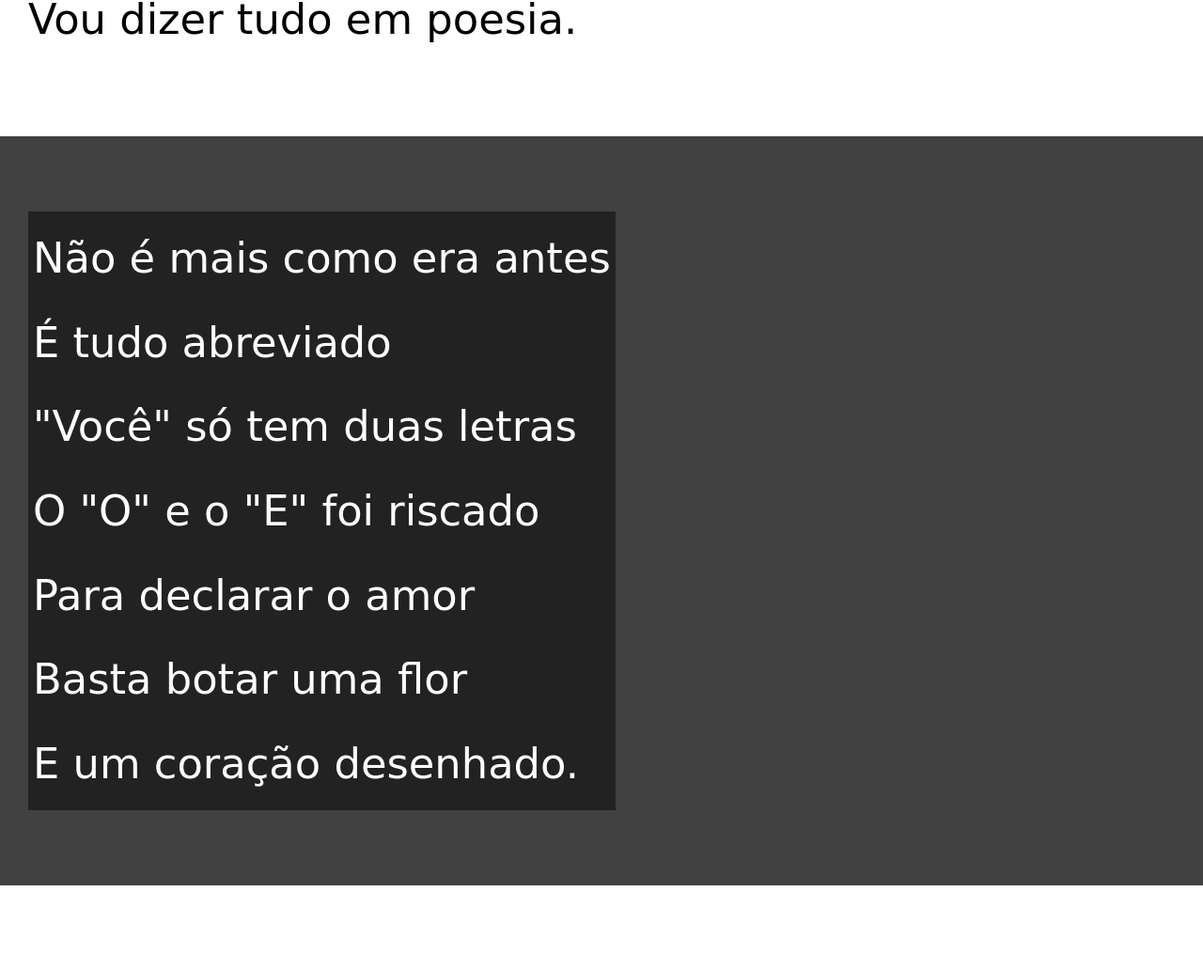
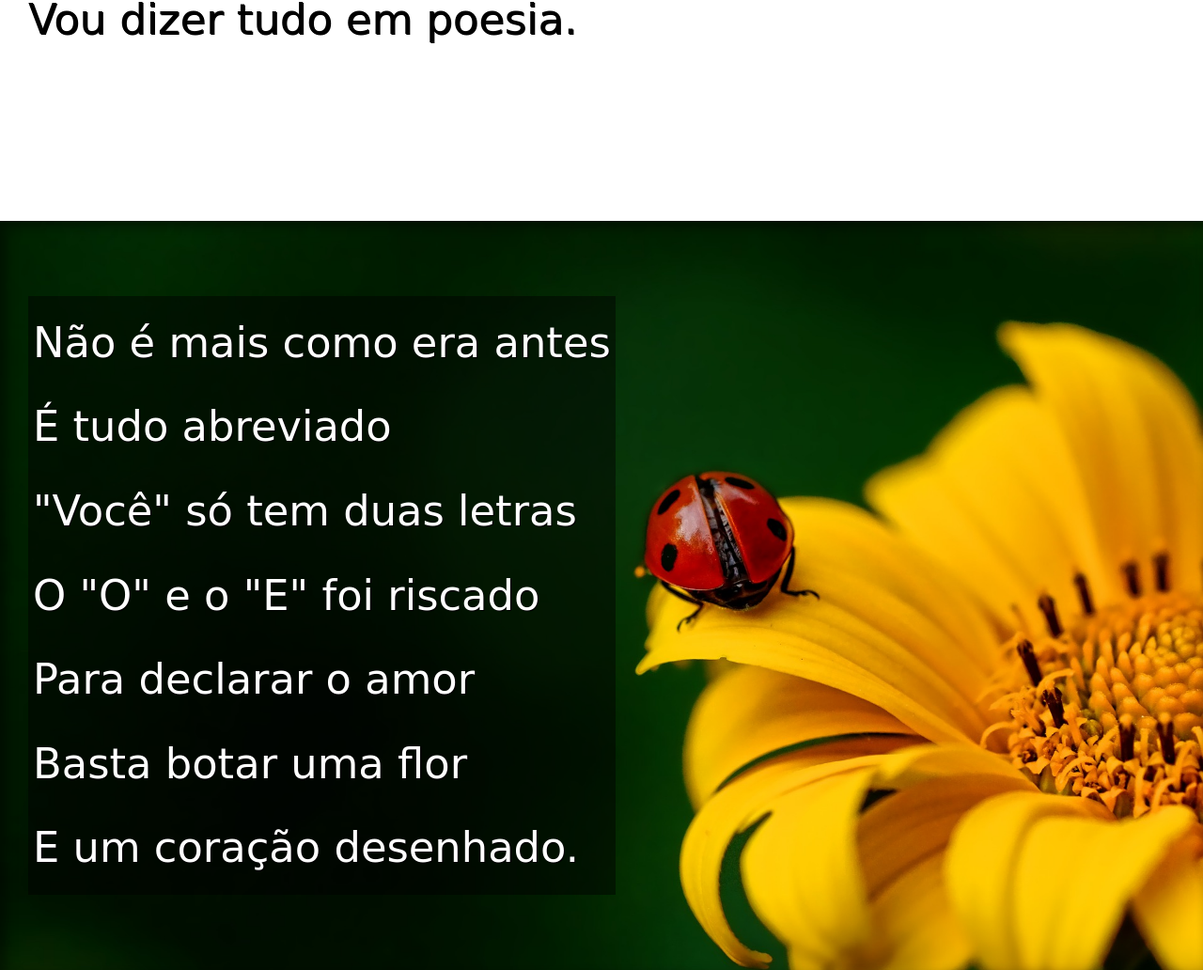
Before and after one commit to Kauanzzola/HTML-CSS, a plain HTML site: page Desafios/d012/index.html in a window 1280 px wide. Shown: the part 845-1877 px from the top of the page at 94% size. Drawn offline with Linux system fonts and the light colour scheme.

Commit message:
Projeto completo

```diff
--- a/Desafios/d012/estilo/style.css
+++ b/Desafios/d012/estilo/style.css
@@ -49,18 +49,34 @@ section{
     padding-left: 30px;
     font-size: 3.5vw;
 }
+section > p{
+    padding-bottom: 2em;
+    text-shadow: 1px 1px 0px black;
+}
 section.normal{
     background-color: white;
     color: black;
 }
 section.imagem{
+    box-shadow: inset 6px 6px 13px 0px rgba(0, 0, 0, 0.473);
     background-color: rgb(66, 65, 65);
     color: white;
+    background-size: cover;
+    background-attachment: fixed;
 }
 section.imagem > p{
     display: inline-block;
     padding: 5px;
     background-color: rgba(0, 0, 0, 0.479);
+}
+section#img01{
+    background-image: url('../imagens/background001.jpg');
+    background-position: right center;
+}
+section#img02{
+    background-image: url('../imagens/background002.jpg');
+    background-position: right center;
+
 }
 footer{
     background-color: black;
--- a/Desafios/d012/index.html
+++ b/Desafios/d012/index.html
@@ -22,7 +22,7 @@
             Vou dizer tudo em poesia.
         </p>
     </section>
-    <section class="imagem">
+    <section class="imagem" id="img01">
         <p>
             Não é mais como era antes <br>
             É tudo abreviado <br>
@@ -54,7 +54,7 @@
             Decifre esse rabisco.
         </p>
     </section>
-    <section class="imagem">
+    <section class="imagem" id="img02">
         <p>
             Tenho saudade das cartas <br>
             Escritas com a própria mão <br>
@@ -86,7 +86,7 @@
         </p>
     </section>
     <footer>
-        <p>Site criado por <a href="https://github.com/Kauanzzola" target="_blank" rel="external">Kauã Guilherme</a> para o CursoemVideo</p>
+        <p>Site criado por <a href="https://github.com/Kauanzzola" target="_blank" rel="external">Kauã Guilherme</a></p>
     </footer>
 
 </body>
```
